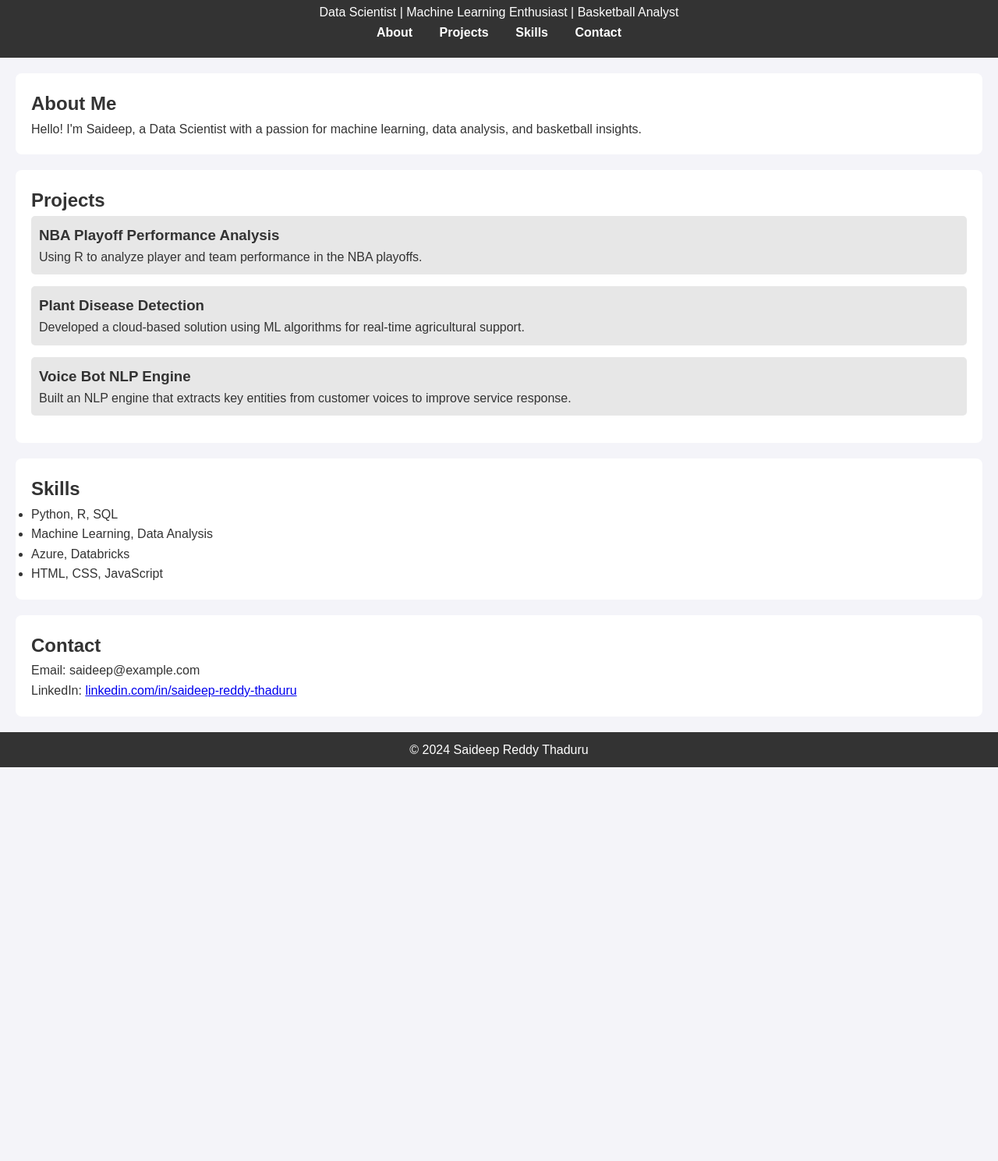
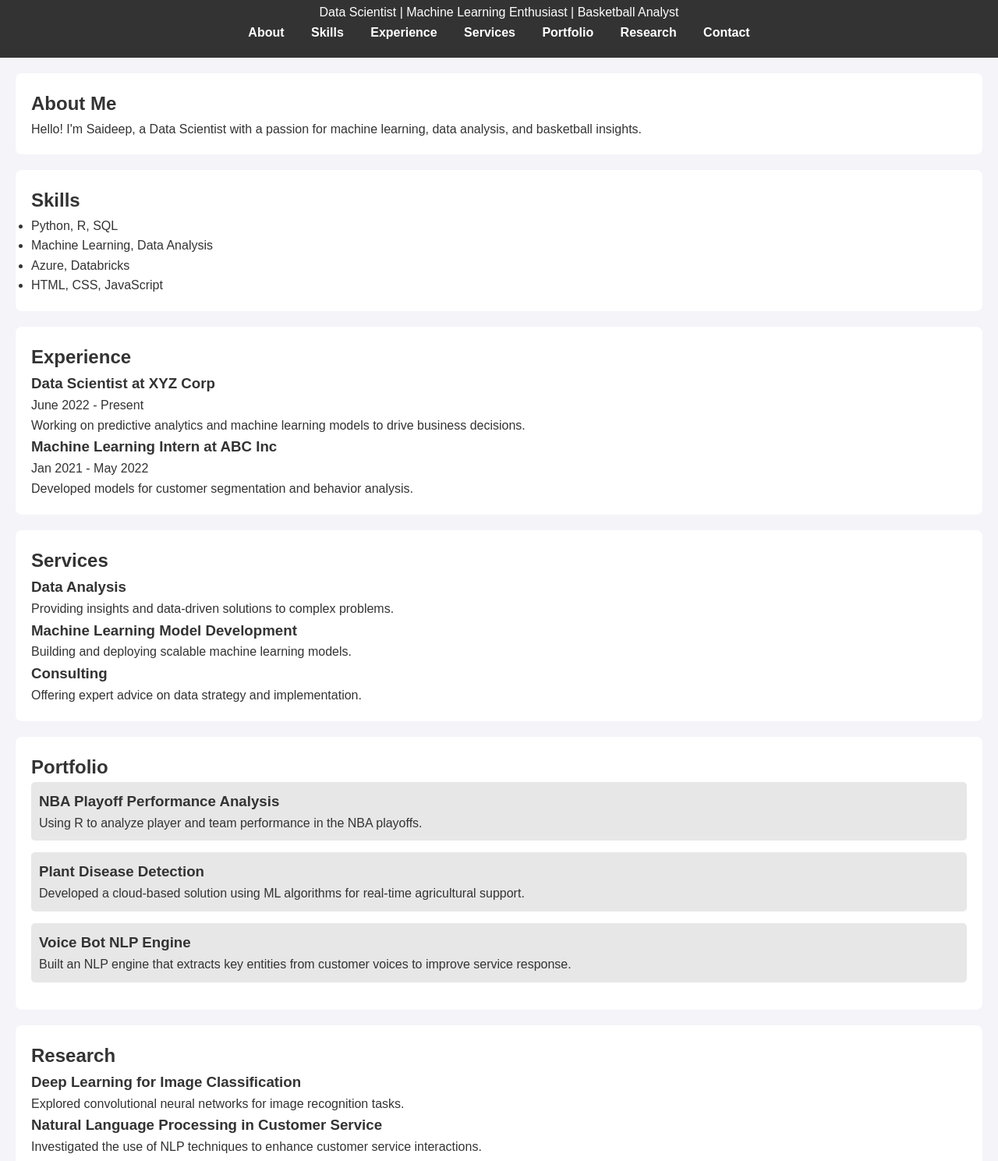
Before and after one commit to prithvi1739/Portfolio, a plain HTML site: page index.html in a window 1280 px wide. Shown: the part 91-1580 px from the top of the page at 78% size. Before the commit the page ends 1075 px from the top, so only its background shows below. Drawn offline with Linux system fonts and the light colour scheme.

Commit message:
Update index.html

```diff
--- a/index.html
+++ b/index.html
@@ -12,8 +12,11 @@
         <p>Data Scientist | Machine Learning Enthusiast | Basketball Analyst</p>
         <nav>
             <a href="#about">About</a>
-            <a href="#projects">Projects</a>
             <a href="#skills">Skills</a>
+            <a href="#experience">Experience</a>
+            <a href="#services">Services</a>
+            <a href="#portfolio">Portfolio</a>
+            <a href="#research">Research</a>
             <a href="#contact">Contact</a>
         </nav>
     </header>
@@ -23,8 +26,48 @@
         <p>Hello! I'm Saideep, a Data Scientist with a passion for machine learning, data analysis, and basketball insights.</p>
     </section>
 
-    <section id="projects">
-        <h2>Projects</h2>
+    <section id="skills">
+        <h2>Skills</h2>
+        <ul>
+            <li>Python, R, SQL</li>
+            <li>Machine Learning, Data Analysis</li>
+            <li>Azure, Databricks</li>
+            <li>HTML, CSS, JavaScript</li>
+        </ul>
+    </section>
+
+    <section id="experience">
+        <h2>Experience</h2>
+        <div class="experience-item">
+            <h3>Data Scientist at XYZ Corp</h3>
+            <p>June 2022 - Present</p>
+            <p>Working on predictive analytics and machine learning models to drive business decisions.</p>
+        </div>
+        <div class="experience-item">
+            <h3>Machine Learning Intern at ABC Inc</h3>
+            <p>Jan 2021 - May 2022</p>
+            <p>Developed models for customer segmentation and behavior analysis.</p>
+        </div>
+    </section>
+
+    <section id="services">
+        <h2>Services</h2>
+        <div class="service-item">
+            <h3>Data Analysis</h3>
+            <p>Providing insights and data-driven solutions to complex problems.</p>
+        </div>
+        <div class="service-item">
+            <h3>Machine Learning Model Development</h3>
+            <p>Building and deploying scalable machine learning models.</p>
+        </div>
+        <div class="service-item">
+            <h3>Consulting</h3>
+            <p>Offering expert advice on data strategy and implementation.</p>
+        </div>
+    </section>
+
+    <section id="portfolio">
+        <h2>Portfolio</h2>
         <div class="project-card">
             <h3>NBA Playoff Performance Analysis</h3>
             <p>Using R to analyze player and team performance in the NBA playoffs.</p>
@@ -39,14 +82,16 @@
         </div>
     </section>
 
-    <section id="skills">
-        <h2>Skills</h2>
-        <ul>
-            <li>Python, R, SQL</li>
-            <li>Machine Learning, Data Analysis</li>
-            <li>Azure, Databricks</li>
-            <li>HTML, CSS, JavaScript</li>
-        </ul>
+    <section id="research">
+        <h2>Research</h2>
+        <div class="research-item">
+            <h3>Deep Learning for Image Classification</h3>
+            <p>Explored convolutional neural networks for image recognition tasks.</p>
+        </div>
+        <div class="research-item">
+            <h3>Natural Language Processing in Customer Service</h3>
+            <p>Investigated the use of NLP techniques to enhance customer service interactions.</p>
+        </div>
     </section>
 
     <section id="contact">
```
